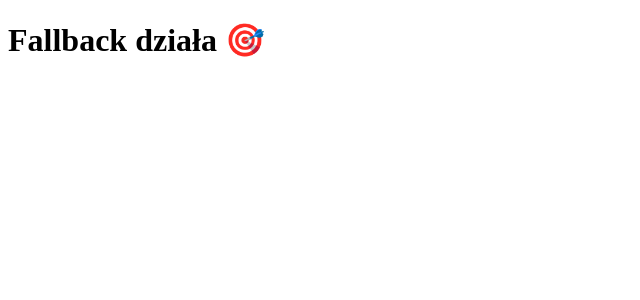
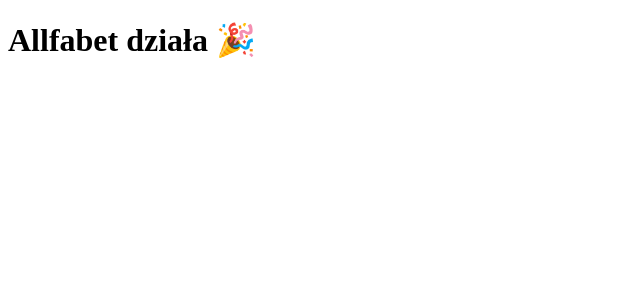
Before and after one commit to czarnecki07-gif/allfabet, a Next.js app: page / in a window 1280 px wide. Shown: the top 300 px of the page, without its empty margins (0-640 px from the left). Built offline with nearby package versions, Linux system fonts and the light colour scheme.

Commit message:
Poprawiono index.tsx — dodano działającą stronę główną

```diff
--- a/pages/index.tsx
+++ b/pages/index.tsx
@@ -1,7 +1,7 @@
 export default function Home() {
   return (
     <main>
-      <h1>Fallback działa 🎯</h1>
+      <h1>Allfabet działa 🎉</h1>
     </main>
   );
 }
```
